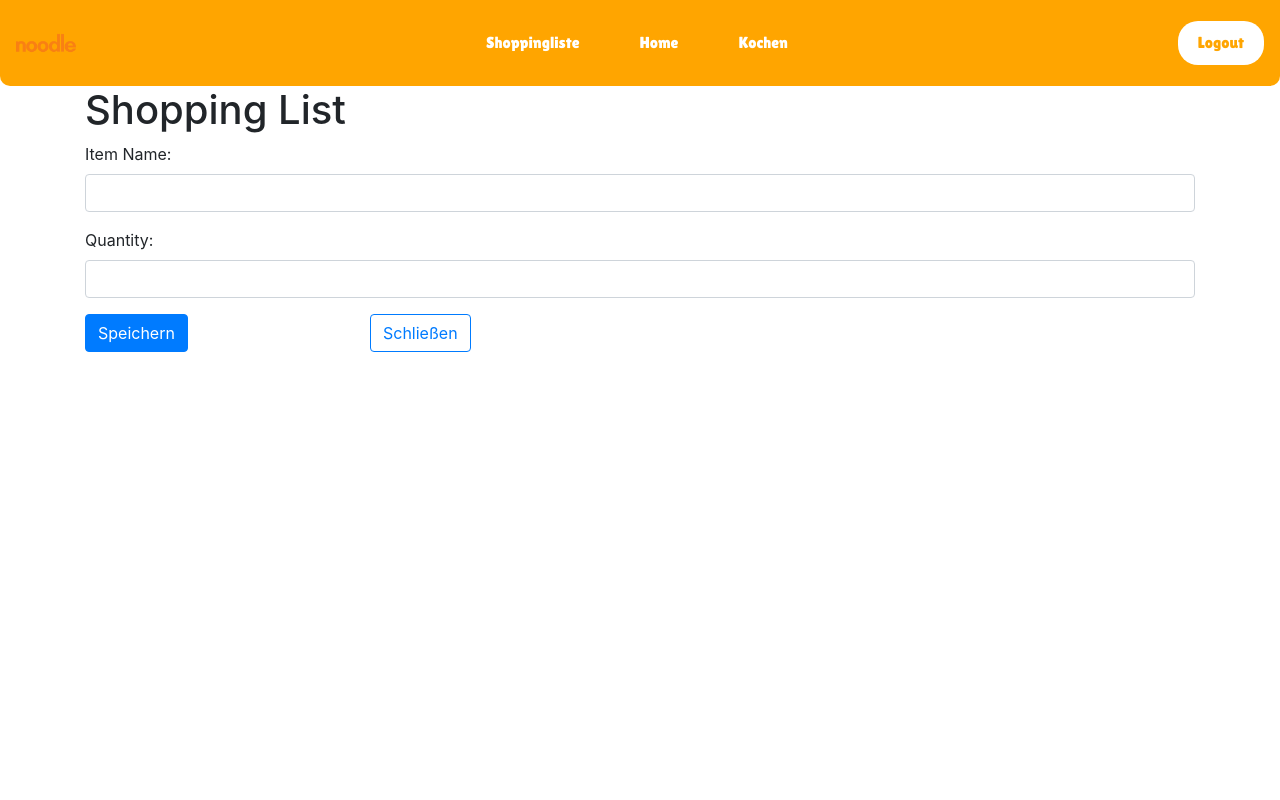
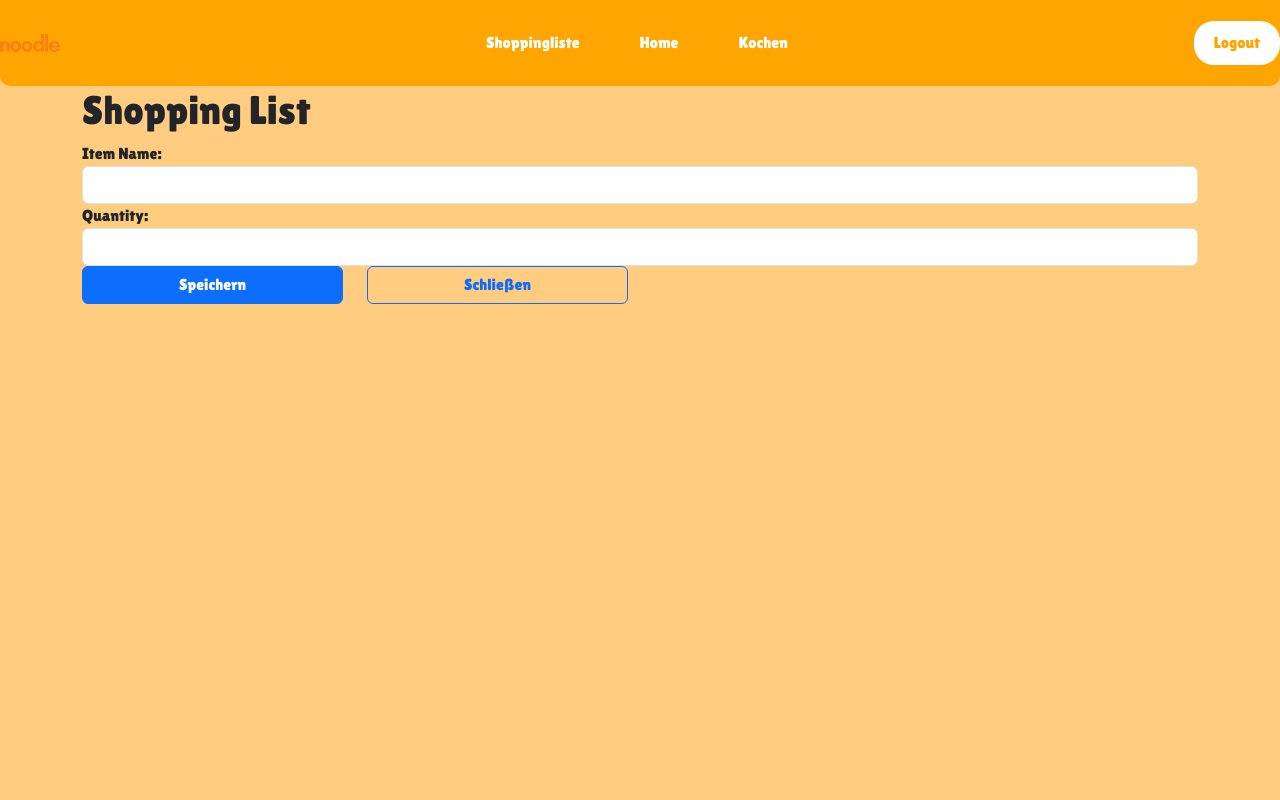
Before and after one commit to luccah33/noodle2.0, a PHP site: page /additem.php in a window 1280 px wide. Run offline with PHP 8.4, Linux system fonts and the light colour scheme; the visitor is signed in with stand-in values (Sample User, id 1).

Commit message:
korrigiert fehler uns style

```diff
--- a/additem.php
+++ b/additem.php
@@ -34,9 +34,19 @@ if ($_SERVER['REQUEST_METHOD'] == 'POST') {
 <!DOCTYPE html>
 <html>
 <head>
-    <title>Shopping List</title>
-    <link rel="stylesheet" href="https://maxcdn.bootstrapcdn.com/bootstrap/4.5.2/css/bootstrap.min.css">
-</head>
+<link rel="preconnect" href="https://fonts.googleapis.com">
+    <link rel="preconnect" href="https://fonts.gstatic.com" crossorigin>
+    <link href="https://fonts.googleapis.com/css2?family=Lilita+One&display=swap" rel="stylesheet">
+    <style>
+        body {
+            background-color: #ffcc80 !important;
+            font-family: 'Lilita One', sans-serif !important;
+        }
+    </style>
+    <meta charset="UTF-8">
+    <meta name="viewport" content="width=device-width, initial-scale=1.0">
+    <title>Noodle - Rezepte</title>
+    <link rel="stylesheet" href="https://cdn.jsdelivr.net/npm/bootstrap@5.3.2/dist/css/bootstrap.min.css"></head>
 <body>
     <div class="container">
         <h1>Shopping List</h1>
```
Also changed, not shown: displayshoppinglist.php (+13 -3 lines).
